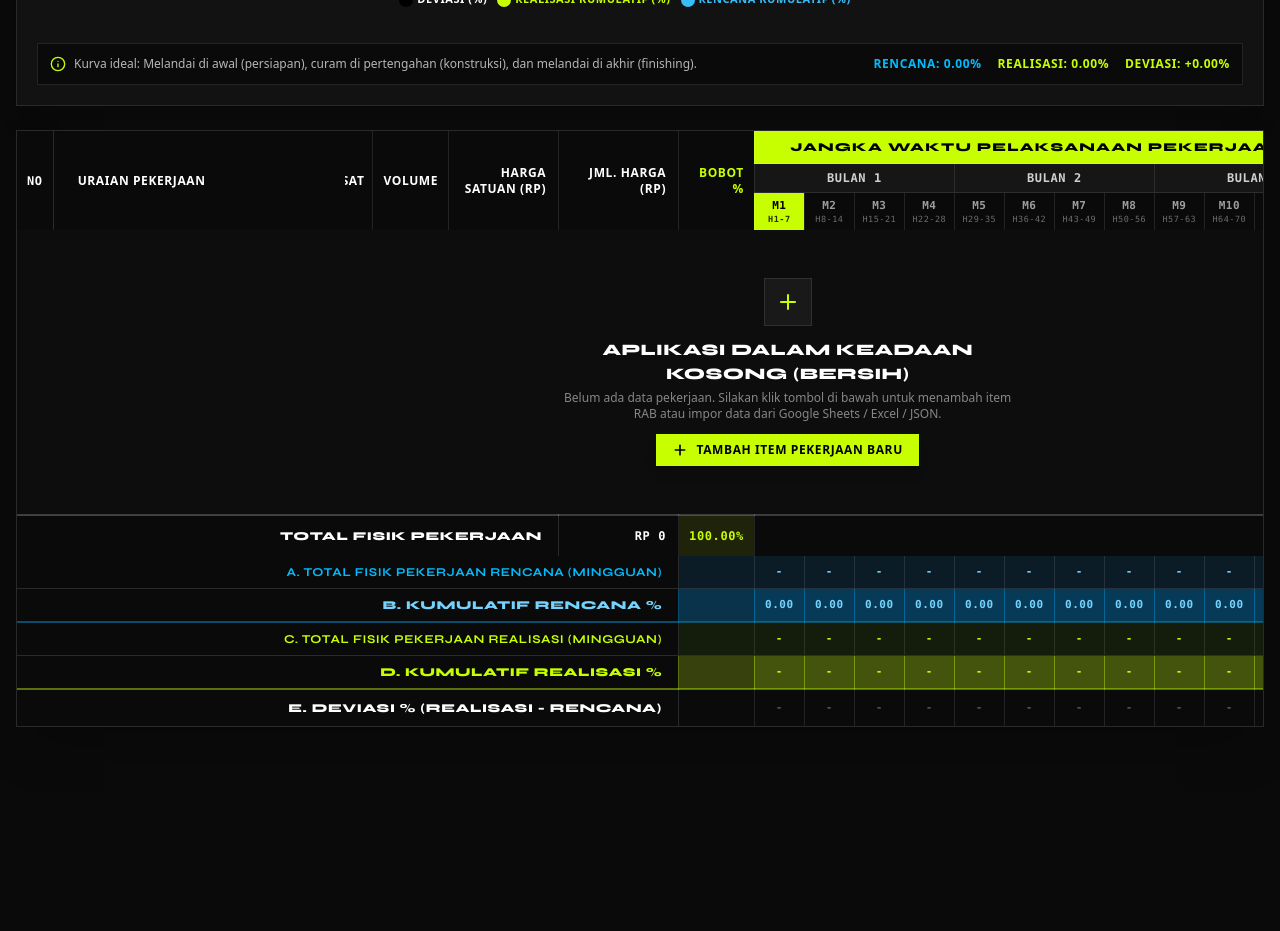
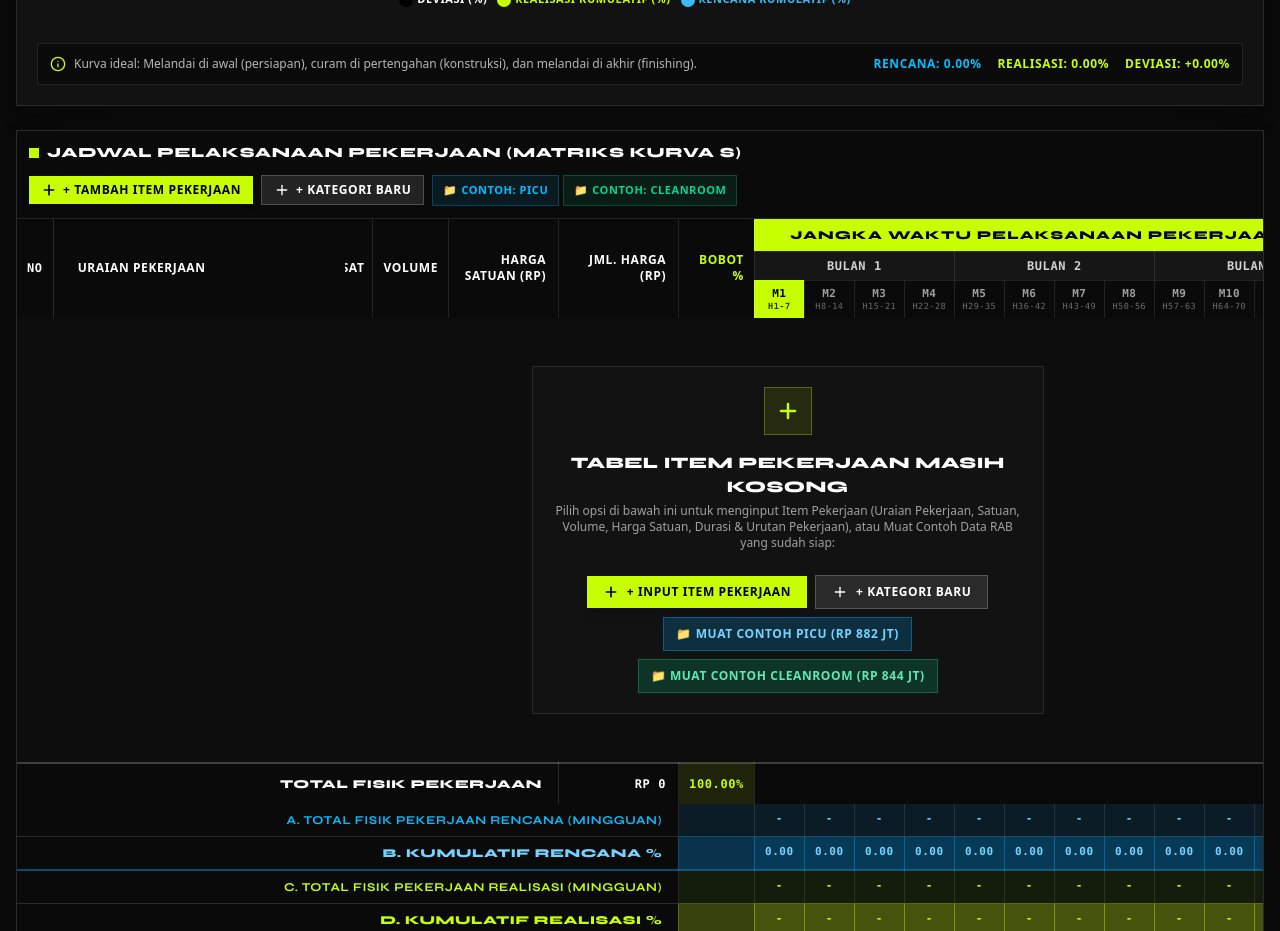
Before and after one commit to binamargapuprnagekeo-dev/projectmanage, a React (Vite) app: page / in a window 1280 px wide. Shown: the part 840-1771 px from the top of the page. Before the commit the page ends 1631 px from the top, so only its background shows below. Built offline with nearby package versions, Linux system fonts and the light colour scheme.

Commit message:
feat(schedule): add support for creating new categories
Enabled adding new project categories directly from the item editor and schedule toolbar to improve project structure management.

```diff
--- a/src/App.tsx
+++ b/src/App.tsx
@@ -175,19 +175,75 @@ export default function App() {
     }
   };
 
+  // Add Category
+  const handleAddCategory = (code?: string, name?: string) => {
+    const defaultCode = code || (updatedProject.categories.length + 1).toString();
+    const catName = name || prompt('Masukkan Nama Kategori Utama Pekerjaan (misal: PEKERJAAN STRUKTUR):');
+    if (!catName || !catName.trim()) return;
+
+    setProject((prev) => {
+      const newCategory = {
+        id: `cat-${Date.now()}`,
+        code: defaultCode,
+        name: catName.trim().toUpperCase(),
+        items: [],
+      };
+      return recalculateProject({
+        ...prev,
+        categories: [...prev.categories, newCategory],
+      });
+    });
+  };
+
   // Item save
-  const handleSaveItem = (savedItem: ScheduleItem) => {
+  const handleSaveItem = (
+    savedItem: ScheduleItem,
+    newCategoryInfo?: { code: string; name: string }
+  ) => {
     setProject((prev) => {
-      const categoriesCopy = prev.categories.map((cat) => {
-        const itemExists = cat.items.some((i) => i.id === savedItem.id);
-        if (itemExists) {
-          // Update existing item
-          return {
+      let categoriesCopy = [...prev.categories];
+      let targetCatId = savedItem.categoryId;
+
+      if (newCategoryInfo && newCategoryInfo.name.trim()) {
+        targetCatId = savedItem.categoryId || `cat-${Date.now()}`;
+        savedItem.categoryId = targetCatId;
+
+        const existingIndex = categoriesCopy.findIndex((c) => c.id === targetCatId);
+        if (existingIndex === -1) {
+          categoriesCopy.push({
+            id: targetCatId,
+            code: newCategoryInfo.code || `${categoriesCopy.length + 1}`,
+            name: newCategoryInfo.name.toUpperCase(),
+            items: [],
+          });
+        }
+      }
+
+      // If category list was empty, auto-create fallback category
+      if (categoriesCopy.length === 0) {
+        targetCatId = `cat-${Date.now()}`;
+        savedItem.categoryId = targetCatId;
+        categoriesCopy = [
+          {
+            id: targetCatId,
+            code: 'I',
+            name: 'PEKERJAAN UTAMA',
+            items: [savedItem],
+          },
+        ];
+      } else {
+        const itemExistsInAnyCat = categoriesCopy.some((cat) =>
+          cat.items.some((i) => i.id === savedItem.id)
+        );
+
+        if (itemExistsInAnyCat) {
+          categoriesCopy = categoriesCopy.map((cat) => ({
             ...cat,
             items: cat.items.map((i) => (i.id === savedItem.id ? savedItem : i)),
-          };
-        } else if (cat.id === savedItem.categoryId) {
-          // Append to target category
+          }));
+        } else {
+          categoriesCopy = categoriesCopy.map((cat) => {
+            if (cat.id === targetCatId) {
               return {
                 ...cat,
                 items: [...cat.items, savedItem],
@@ -195,11 +251,13 @@ export default function App() {
             }
             return cat;
           });
+        }
+      }
 
-      return {
+      return recalculateProject({
         ...prev,
         categories: categoriesCopy,
-      };
+      });
     });
   };
 
@@ -519,6 +577,8 @@ export default function App() {
               }}
               onDeleteItem={handleDeleteItem}
               onAddItemToCategory={handleAddItemToCategory}
+              onAddCategory={() => handleAddCategory()}
+              onSelectPreset={handleSelectPreset}
               onAutoDistributeItem={handleAutoDistributeItem}
               onUpdateWeeklyCell={handleUpdateWeeklyCell}
               grandTotalCost={grandTotalCost}
--- a/src/components/ItemEditorModal.tsx
+++ b/src/components/ItemEditorModal.tsx
@@ -10,7 +10,10 @@ interface ItemEditorModalProps {
   categories: Category[];
   targetCategoryId?: string;
   project: ProjectInfo;
-  onSaveItem: (savedItem: ScheduleItem) => void;
+  onSaveItem: (
+    savedItem: ScheduleItem,
+    newCategoryInfo?: { code: string; name: string }
+  ) => void;
 }
 
 export const ItemEditorModal: React.FC<ItemEditorModalProps> = ({
@@ -23,6 +26,9 @@ export const ItemEditorModal: React.FC<ItemEditorModalProps> = ({
   onSaveItem,
 }) => {
   const [categoryId, setCategoryId] = useState<string>('');
+  const [isCreatingNewCategory, setIsCreatingNewCategory] = useState<boolean>(false);
+  const [newCategoryCode, setNewCategoryCode] = useState<string>('I');
+  const [newCategoryName, setNewCategoryName] = useState<string>('PEKERJAAN PERSIAPAN');
   const [itemNo, setItemNo] = useState<string>('1');
   const [description, setDescription] = useState<string>('');
   const [unit, setUnit] = useState<string>('m²');
@@ -35,6 +41,7 @@ export const ItemEditorModal: React.FC<ItemEditorModalProps> = ({
 
   useEffect(() => {
     if (item) {
+      setIsCreatingNewCategory(false);
       setCategoryId(item.categoryId);
       setItemNo(item.itemNo);
       setDescription(item.description);
@@ -51,17 +58,26 @@ export const ItemEditorModal: React.FC<ItemEditorModalProps> = ({
         setEndWeek(Math.max(...activeWeeks));
       }
     } else {
-      setCategoryId(targetCategoryId || categories[0]?.id || '');
+      if (categories.length === 0) {
+        setIsCreatingNewCategory(true);
+        setNewCategoryCode('I');
+        setNewCategoryName('PEKERJAAN UMUM & PERSIAPAN');
+        setCategoryId('');
+      } else {
+        setIsCreatingNewCategory(false);
+        const defaultCat = targetCategoryId || categories[0]?.id || '';
+        setCategoryId(defaultCat);
+      }
       setItemNo((categories.flatMap((c) => c.items).length + 1).toString());
       setDescription('');
       setUnit('m²');
       setVolume('1');
       setUnitPrice('100000');
       setStartWeek(1);
-      setEndWeek(4);
+      setEndWeek(Math.min(4, project.totalWeeks || 4));
       setWeeklyPlan({});
     }
-  }, [item, targetCategoryId, categories, isOpen]);
+  }, [item, targetCategoryId, categories, isOpen, project.totalWeeks]);
 
   if (!isOpen) return null;
 
@@ -72,8 +88,9 @@ export const ItemEditorModal: React.FC<ItemEditorModalProps> = ({
   // Approximate weight
   const grandTotalCost = categories.reduce((sum, c) => {
     return sum + c.items.reduce((itemSum, i) => itemSum + i.totalPrice, 0);
-  }, 0) || 1;
-  const approxWeight = (totalPrice / (grandTotalCost || totalPrice || 1)) * 100;
+  }, 0) || totalPrice || 1;
+
+  const approxWeight = totalPrice > 0 ? (totalPrice / (grandTotalCost || totalPrice)) * 100 : 0;
 
   const handleApplyAutoDistribution = () => {
     const distributedPlan = autoDistributeWeeklyPlan(
@@ -91,9 +108,36 @@ export const ItemEditorModal: React.FC<ItemEditorModalProps> = ({
       return;
     }
 
+    if (isCreatingNewCategory && !newCategoryName.trim()) {
+      alert('Nama Kategori Pekerjaan Baru wajib diisi.');
+      return;
+    }
+
+    // Auto calculate weekly plan if user didn't manually click apply
+    let finalWeeklyPlan = weeklyPlan;
+    if (Object.keys(finalWeeklyPlan).length === 0 && approxWeight > 0) {
+      finalWeeklyPlan = autoDistributeWeeklyPlan(
+        approxWeight,
+        startWeek,
+        endWeek,
+        distributionMode
+      );
+    }
+
+    let targetCatId = categoryId;
+    let newCatInfo: { code: string; name: string } | undefined = undefined;
+
+    if (isCreatingNewCategory || categories.length === 0 || !categoryId) {
+      targetCatId = `cat-${Date.now()}`;
+      newCatInfo = {
+        code: newCategoryCode || 'I',
+        name: newCategoryName || 'PEKERJAAN PERSIAPAN',
+      };
+    }
+
     const newItem: ScheduleItem = {
       id: item ? item.id : `item-${Date.now()}`,
-      categoryId: categoryId || categories[0]?.id || 'cat-1',
+      categoryId: targetCatId,
       itemNo: itemNo || '1',
       description,
       unit,
@@ -103,11 +147,11 @@ export const ItemEditorModal: React.FC<ItemEditorModalProps> = ({
       weightPercent: Number(approxWeight.toFixed(4)),
       startWeek,
       endWeek,
-      weeklyPlan,
+      weeklyPlan: finalWeeklyPlan,
       weeklyActual: item ? item.weeklyActual : {},
     };
 
-    onSaveItem(newItem);
+    onSaveItem(newItem, newCatInfo);
     onClose();
   };
 
@@ -131,9 +175,46 @@ export const ItemEditorModal: React.FC<ItemEditorModalProps> = ({
         {/* Form Body */}
         <div className="p-5 overflow-y-auto space-y-4 flex-1 text-xs">
           {/* Category & No */}
-          <div className="grid grid-cols-1 sm:grid-cols-3 gap-3">
-            <div className="sm:col-span-2 space-y-1">
-              <label className="font-bold uppercase tracking-wider text-white/70 text-[10px]">Kategori Pekerjaan</label>
+          <div className="space-y-2 p-3 bg-[#1A1A1A] border border-white/10">
+            <div className="flex items-center justify-between">
+              <label className="font-bold uppercase tracking-wider text-[#C8FF00] text-[10px]">
+                Kategori Utama Pekerjaan (Sub-Kelompok RAB)
+              </label>
+              {categories.length > 0 && (
+                <button
+                  type="button"
+                  onClick={() => setIsCreatingNewCategory(!isCreatingNewCategory)}
+                  className="text-[10px] bg-white/10 hover:bg-[#C8FF00] hover:text-black text-white px-2 py-0.5 font-bold uppercase transition-all"
+                >
+                  {isCreatingNewCategory ? '← Pilih Kategori Ada' : '+ Buat Kategori Baru'}
+                </button>
+              )}
+            </div>
+
+            {isCreatingNewCategory || categories.length === 0 ? (
+              <div className="grid grid-cols-1 sm:grid-cols-4 gap-2 pt-1">
+                <div className="space-y-1">
+                  <label className="text-[9px] text-white/50 font-bold uppercase">Kode Kategori</label>
+                  <input
+                    type="text"
+                    value={newCategoryCode}
+                    onChange={(e) => setNewCategoryCode(e.target.value)}
+                    placeholder="e.g. I / II"
+                    className="w-full bg-[#0A0A0A] border border-white/20 text-white p-2 font-bold uppercase focus:outline-none focus:border-[#C8FF00]"
+                  />
+                </div>
+                <div className="sm:col-span-3 space-y-1">
+                  <label className="text-[9px] text-white/50 font-bold uppercase">Nama Kategori Utama Baru</label>
+                  <input
+                    type="text"
+                    value={newCategoryName}
+                    onChange={(e) => setNewCategoryName(e.target.value)}
+                    placeholder="Contoh: PEKERJAAN PERSIAPAN / PEKERJAAN TANAH"
+                    className="w-full bg-[#0A0A0A] border border-white/20 text-white p-2 font-bold uppercase focus:outline-none focus:border-[#C8FF00]"
+                  />
+                </div>
+              </div>
+            ) : (
               <select
                 value={categoryId}
                 onChange={(e) => setCategoryId(e.target.value)}
@@ -145,9 +226,13 @@ export const ItemEditorModal: React.FC<ItemEditorModalProps> = ({
                   </option>
                 ))}
               </select>
+            )}
           </div>
+
+          {/* Item No & Description */}
+          <div className="grid grid-cols-1 sm:grid-cols-4 gap-3">
             <div className="space-y-1">
-              <label className="font-bold uppercase tracking-wider text-white/70 text-[10px]">No. Item</label>
+              <label className="font-bold uppercase tracking-wider text-white/70 text-[10px]">No. Item Pekerjaan</label>
               <input
                 type="text"
                 value={itemNo}
@@ -156,18 +241,16 @@ export const ItemEditorModal: React.FC<ItemEditorModalProps> = ({
                 placeholder="e.g. 1 / 2.a"
               />
             </div>
-          </div>
-
-          {/* Description */}
-          <div className="space-y-1">
-            <label className="font-bold uppercase tracking-wider text-white/70 text-[10px]">Uraian Pekerjaan</label>
+            <div className="sm:col-span-3 space-y-1">
+              <label className="font-bold uppercase tracking-wider text-white/70 text-[10px]">Uraian Pekerjaan / Rincian Kegiatan</label>
               <textarea
                 rows={2}
                 value={description}
                 onChange={(e) => setDescription(e.target.value)}
-              placeholder="Contoh: Pemasangan 1 m2 dinding bata merah tebal 1/2 batu"
+                placeholder="Contoh: Pemasangan 1 m2 dinding bata merah tebal 1/2 batu mortar 1SP : 5PP"
                 className="w-full bg-[#0A0A0A] border border-white/20 text-white p-2.5 font-bold focus:outline-none focus:border-[#C8FF00]"
               />
+            </div>
           </div>
 
           {/* Unit, Volume, Unit Price */}
--- a/src/components/ScheduleGrid.tsx
+++ b/src/components/ScheduleGrid.tsx
@@ -28,6 +28,8 @@ interface ScheduleGridProps {
   onEditItem: (item: ScheduleItem) => void;
   onDeleteItem: (itemId: string) => void;
   onAddItemToCategory: (categoryId: string) => void;
+  onAddCategory?: () => void;
+  onSelectPreset?: (presetKey: string) => void;
   onAutoDistributeItem: (item: ScheduleItem) => void;
   onUpdateWeeklyCell: (
     itemId: string,
@@ -46,6 +48,8 @@ export const ScheduleGrid: React.FC<ScheduleGridProps> = ({
   onEditItem,
   onDeleteItem,
   onAddItemToCategory,
+  onAddCategory,
+  onSelectPreset,
   onAutoDistributeItem,
   onUpdateWeeklyCell,
   grandTotalCost,
@@ -112,6 +116,55 @@ export const ScheduleGrid: React.FC<ScheduleGridProps> = ({
 
   return (
     <div className="bg-[#121212] border border-white/10 shadow-2xl overflow-hidden font-sans">
+      {/* Top Action Toolbar */}
+      <div className="p-3 bg-[#0A0A0A] border-b border-white/10 flex flex-wrap items-center justify-between gap-3">
+        <div className="flex items-center gap-2">
+          <span className="w-2.5 h-2.5 bg-[#C8FF00]" />
+          <h3 className="font-syne font-black text-sm uppercase tracking-wider text-white">
+            JADWAL PELAKSANAAN PEKERJAAN (MATRIKS KURVA S)
+          </h3>
+        </div>
+
+        {(role === 'admin' || role === 'kontraktor') && (
+          <div className="flex flex-wrap items-center gap-2">
+            <button
+              onClick={() => onAddItemToCategory('')}
+              className="px-3 py-1.5 bg-[#C8FF00] hover:bg-[#b5e600] text-black font-black text-xs uppercase tracking-wider flex items-center gap-1.5 transition-all shadow-md"
+            >
+              <Plus className="w-4 h-4 stroke-[2.5]" />
+              <span>+ Tambah Item Pekerjaan</span>
+            </button>
+
+            {onAddCategory && (
+              <button
+                onClick={onAddCategory}
+                className="px-3 py-1.5 bg-white/10 hover:bg-white/20 text-white font-bold text-xs uppercase tracking-wider flex items-center gap-1.5 border border-white/20 transition-all"
+              >
+                <Plus className="w-4 h-4" />
+                <span>+ Kategori Baru</span>
+              </button>
+            )}
+
+            {onSelectPreset && (
+              <div className="flex items-center gap-1">
+                <button
+                  onClick={() => onSelectPreset('picu-2026')}
+                  className="px-2.5 py-1.5 bg-sky-500/10 hover:bg-sky-500/20 text-sky-400 border border-sky-500/30 font-bold text-[11px] uppercase tracking-wider transition-all"
+                >
+                  📁 Contoh: PICU
+                </button>
+                <button
+                  onClick={() => onSelectPreset('cleanroom-2026')}
+                  className="px-2.5 py-1.5 bg-emerald-500/10 hover:bg-emerald-500/20 text-emerald-400 border border-emerald-500/30 font-bold text-[11px] uppercase tracking-wider transition-all"
+                >
+                  📁 Contoh: Cleanroom
+                </button>
+              </div>
+            )}
+          </div>
+        )}
+      </div>
+
       {/* Grid Container with horizontal scroll */}
       <div className="overflow-x-auto scrollbar-thin">
         <table className="w-full text-xs text-left border-collapse min-w-[1200px]">
@@ -196,25 +249,55 @@ export const ScheduleGrid: React.FC<ScheduleGridProps> = ({
             {project.categories.length === 0 && (
               <tr>
                 <td colSpan={7 + project.totalWeeks} className="py-12 text-center bg-[#0D0D0D]">
-                  <div className="flex flex-col items-center justify-center space-y-3 max-w-md mx-auto">
-                    <div className="w-12 h-12 bg-white/5 border border-white/10 flex items-center justify-center text-[#C8FF00]">
-                      <Plus className="w-6 h-6" />
+                  <div className="flex flex-col items-center justify-center space-y-4 max-w-lg mx-auto p-5 border border-white/10 bg-[#121212]">
+                    <div className="w-12 h-12 bg-[#C8FF00]/10 border border-[#C8FF00]/30 flex items-center justify-center text-[#C8FF00]">
+                      <Plus className="w-6 h-6 stroke-[2.5]" />
                     </div>
                     <div>
                       <h4 className="font-syne font-black text-white text-base uppercase tracking-wide">
-                        Aplikasi Dalam Keadaan Kosong (Bersih)
+                        Tabel Item Pekerjaan Masih Kosong
                       </h4>
-                      <p className="text-xs text-white/50 mt-1">
-                        Belum ada data pekerjaan. Silakan klik tombol di bawah untuk menambah item RAB atau impor data dari Google Sheets / Excel / JSON.
+                      <p className="text-xs text-white/60 mt-1">
+                        Pilih opsi di bawah ini untuk menginput Item Pekerjaan (Uraian Pekerjaan, Satuan, Volume, Harga Satuan, Durasi & Urutan Pekerjaan), atau Muat Contoh Data RAB yang sudah siap:
                       </p>
                     </div>
+
+                    <div className="flex flex-wrap items-center justify-center gap-2 pt-2">
                       <button
                         onClick={() => onAddItemToCategory('')}
                         className="px-4 py-2 bg-[#C8FF00] text-black font-black text-xs uppercase tracking-wider flex items-center gap-2 hover:bg-[#b5e600] transition-all shadow-lg"
                       >
                         <Plus className="w-4 h-4 stroke-[2.5]" />
-                      Tambah Item Pekerjaan Baru
+                        + Input Item Pekerjaan
                       </button>
+
+                      {onAddCategory && (
+                        <button
+                          onClick={onAddCategory}
+                          className="px-4 py-2 bg-white/10 hover:bg-white/20 text-white font-bold text-xs uppercase tracking-wider flex items-center gap-2 border border-white/20 transition-all"
+                        >
+                          <Plus className="w-4 h-4" />
+                          + Kategori Baru
+                        </button>
+                      )}
+
+                      {onSelectPreset && (
+                        <>
+                          <button
+                            onClick={() => onSelectPreset('picu-2026')}
+                            className="px-3 py-2 bg-sky-500/20 text-sky-300 border border-sky-500/40 hover:bg-sky-500/30 text-xs font-bold uppercase tracking-wider transition-all"
+                          >
+                            📁 Muat Contoh PICU (Rp 882 Jt)
+                          </button>
+                          <button
+                            onClick={() => onSelectPreset('cleanroom-2026')}
+                            className="px-3 py-2 bg-emerald-500/20 text-emerald-300 border border-emerald-500/40 hover:bg-emerald-500/30 text-xs font-bold uppercase tracking-wider transition-all"
+                          >
+                            📁 Muat Contoh Cleanroom (Rp 844 Jt)
+                          </button>
+                        </>
+                      )}
+                    </div>
                   </div>
                 </td>
               </tr>
```
Lines whose indentation alone changed are shown as unchanged.
